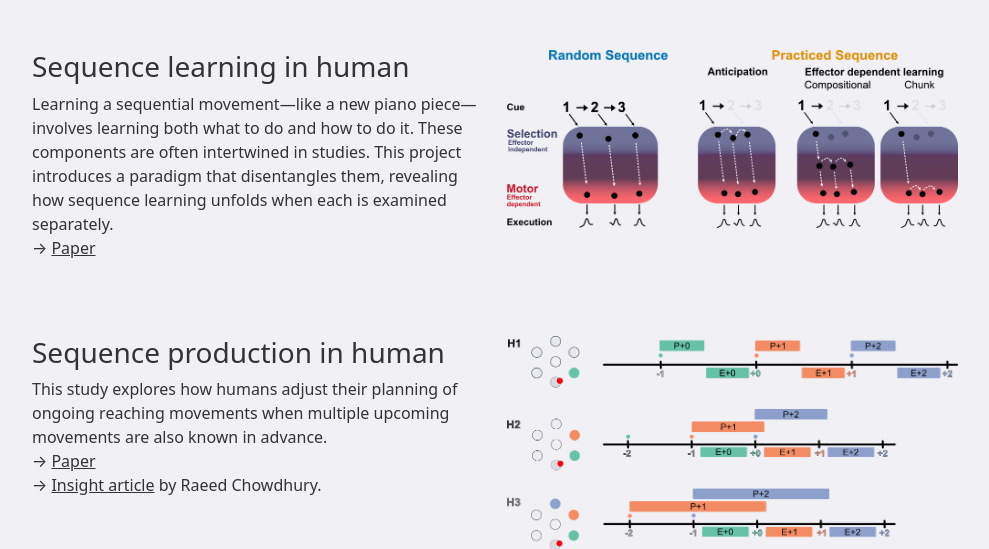
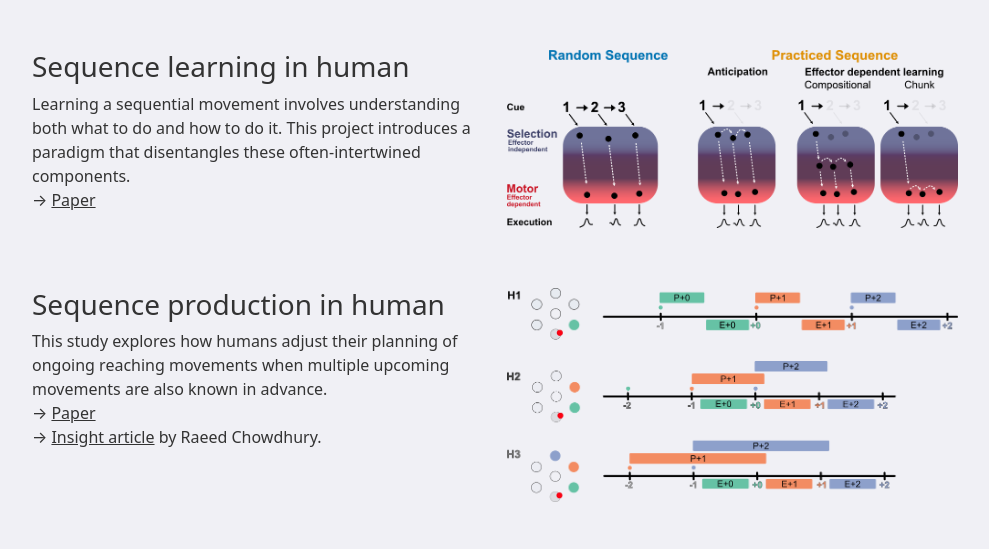
Before and after one commit to mehrdadkashefi/website, a PHP site: page / in a window 1280 px wide. Shown: the part 40-589 px from the top of the page, without its empty margins (50-1039 px from the left). Run offline with PHP 8.4, Linux system fonts and the light colour scheme.

Commit message:
changed the text for project 2 in index.php

```diff
--- a/index.php
+++ b/index.php
@@ -23,7 +23,7 @@
       <div class="row">
         <div class="col-sm-5">
           <h3>Sequence learning in human</h3>
-          <p>Learning a sequential movement—like a new piano piece—involves learning both what to do and how to do it. These components are often intertwined in studies. This project introduces a paradigm that disentangles them, revealing how sequence learning unfolds when each is examined separately.<br>
+          <p>Learning a sequential movement involves understanding both what to do and how to do it. This project introduces a paradigm that disentangles these often-intertwined components.<br>
           &rarr; <a href="https://doi.org/10.1523/JNEUROSCI.0299-25.2025" target="_blank">Paper</a><br>
           </div>
         <div class="col-sm-5">
```
